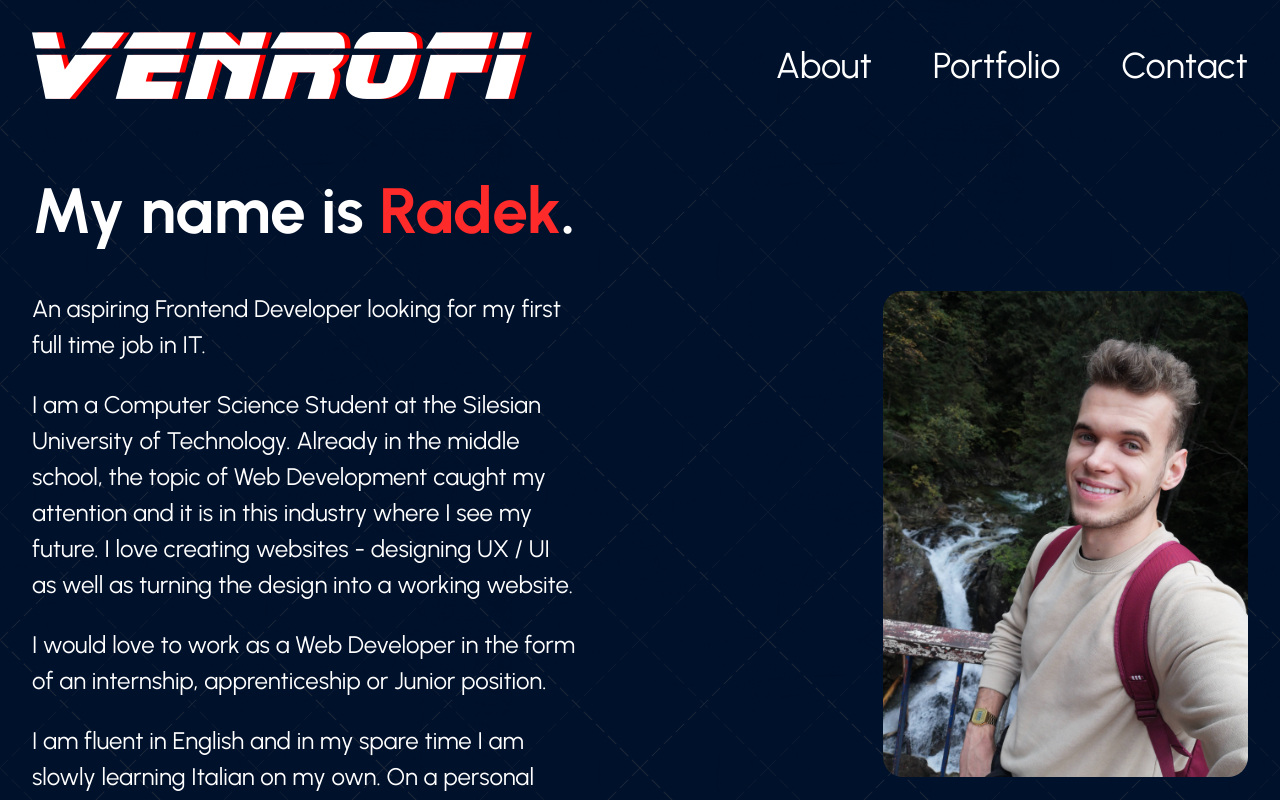
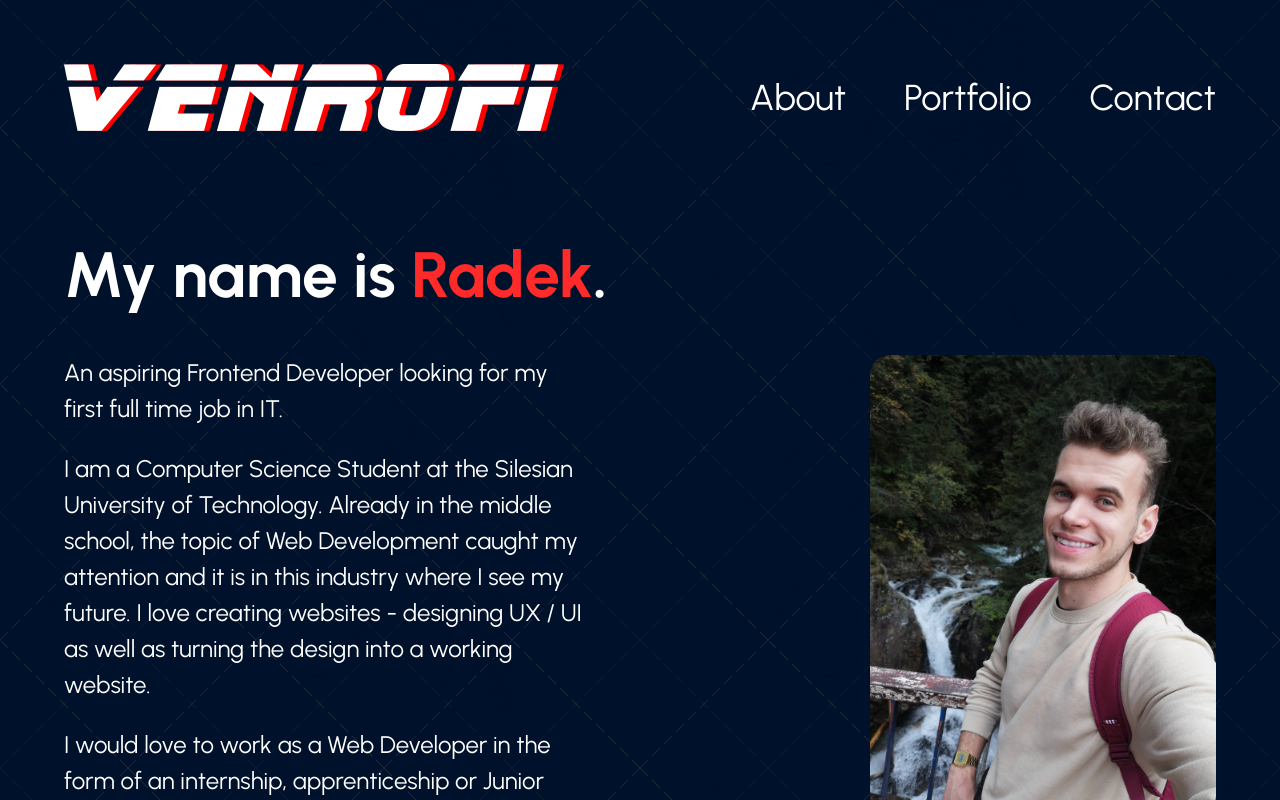
Before and after one commit to Venrofi/2022, a React (Create React App) app in the folder WEB DEV/Portfolio Website/portfolio-venrofi/: page /about in a window 1280 px wide. Shown: the top 800 px of the page. Built offline with nearby package versions, Linux system fonts and the light colour scheme; a web font is replaced by a local one.

Commit message:
Margin and spacing update for Home & About

```diff
--- a/WEB DEV/Portfolio Website/portfolio-venrofi/src/App.scss
+++ b/WEB DEV/Portfolio Website/portfolio-venrofi/src/App.scss
@@ -28,7 +28,7 @@ body {
 }
 
 h1{
-  font-size: 96px;
+  font-size: 80px;
   font-weight: 700;
   user-select: none;
 }
--- a/WEB DEV/Portfolio Website/portfolio-venrofi/src/components/NavBar/index.scss
+++ b/WEB DEV/Portfolio Website/portfolio-venrofi/src/components/NavBar/index.scss
@@ -5,9 +5,9 @@
     justify-content: space-between;
     align-items: center;
     gap: 5%;
-    width: min(100% - 4rem, 100rem);
+    width: min(100% - 8rem, 100rem);
     margin-inline: auto;
-    padding-block: 2rem;
+    padding-block: 4rem;
     transition: all 1s ease-in-out;
 
     .nav-desktop{
--- a/WEB DEV/Portfolio Website/portfolio-venrofi/src/pages/About/index.scss
+++ b/WEB DEV/Portfolio Website/portfolio-venrofi/src/pages/About/index.scss
@@ -1,7 +1,7 @@
 @import "../../global.scss";
 
 .about-main{
-    width: min(100% - 4rem, 100rem);
+    width: min(100% - 8rem, 100rem);
     margin-inline: auto;
     margin-block: 2rem;
     text-align: left;
--- a/WEB DEV/Portfolio Website/portfolio-venrofi/src/pages/Home/index.scss
+++ b/WEB DEV/Portfolio Website/portfolio-venrofi/src/pages/Home/index.scss
@@ -1,7 +1,7 @@
 @import "../../global.scss";
 
 .home-main{
-    width: min(100% - 4rem, 100rem);
+    width: min(100% - 8rem, 100rem);
     margin-inline: auto;
     margin-block: 2rem;
     text-align: left;
```
